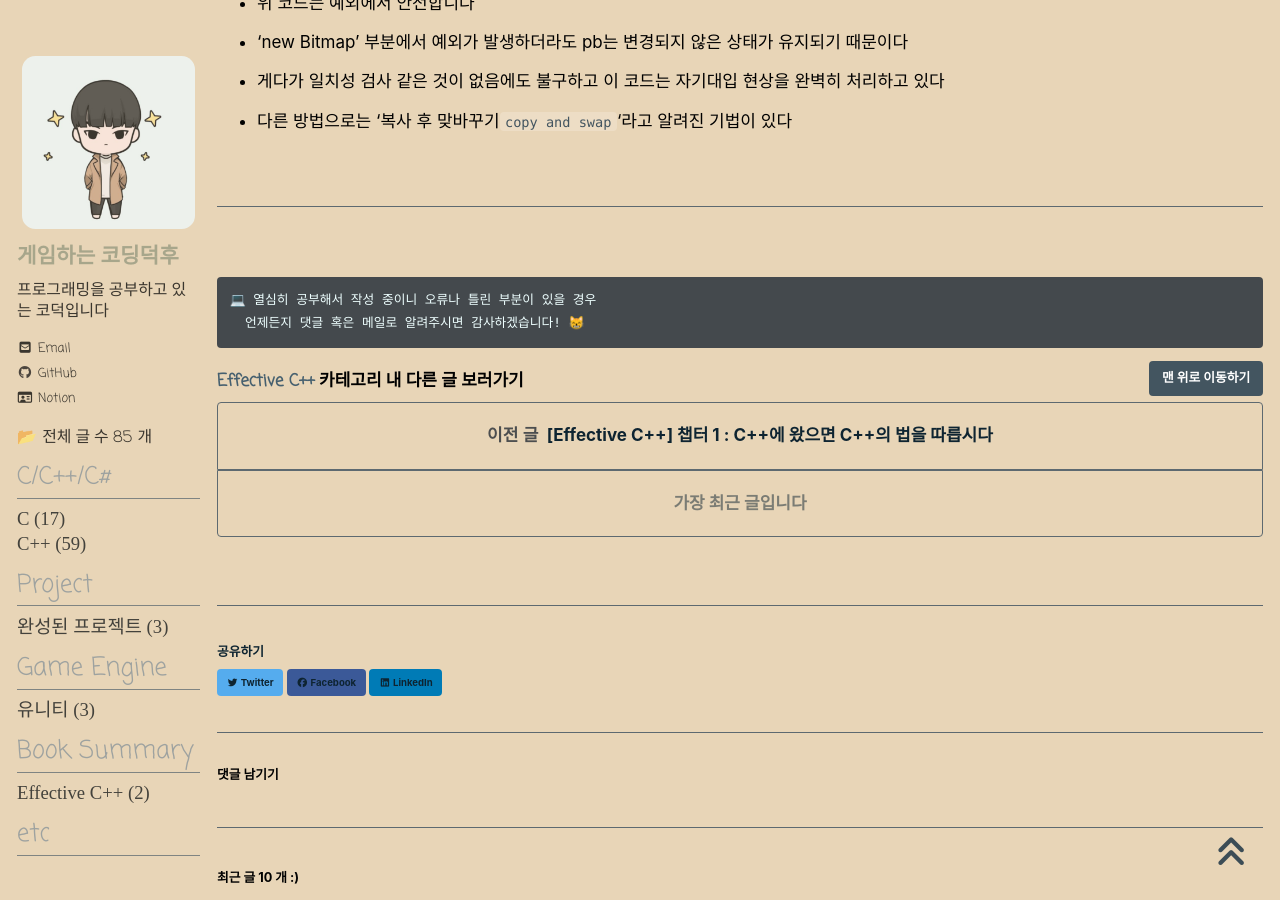
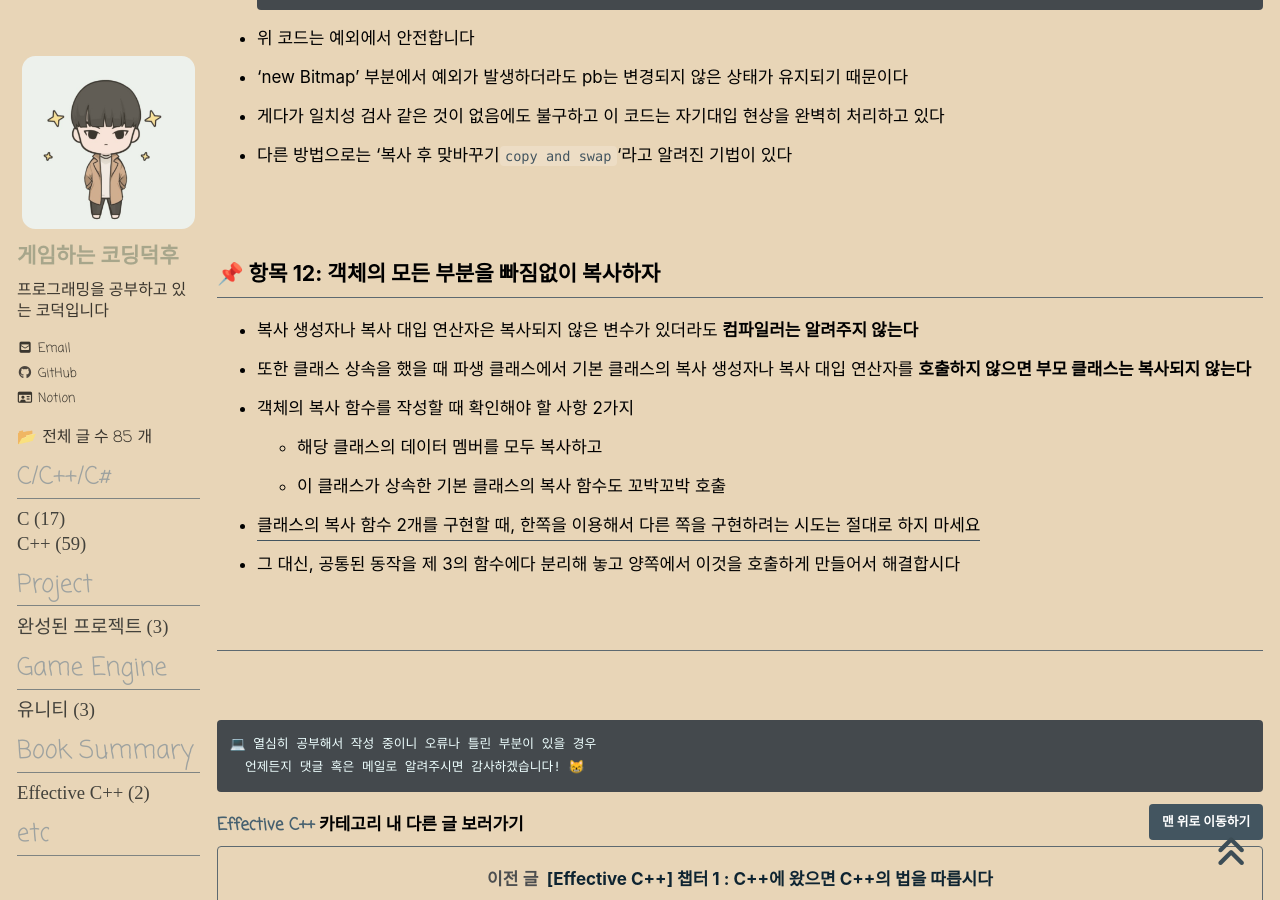
Before and after one commit to reoul/reoul.github.io, a Jekyll site: the page built from _posts/EffectiveCpp/2022-07-21-effective-cpp-2.md, in a window 1280 px wide and 900 px high, scrolled down 5118 px. Built offline with Jekyll 4.4.1, drawn with Linux system fonts in a browser that asks for light colours; cached includes are drawn as plain includes; nearby versions of some CDN libraries; some web fonts are replaced; comment, search, counter and statistics services are not loaded; some of the changed text lies outside the part shown.

Commit message:
Effective C++ 챕터 2 수정
[항목 12] 추가

```diff
--- a/_posts/EffectiveCpp/2022-07-21-effective-cpp-2.md
+++ b/_posts/EffectiveCpp/2022-07-21-effective-cpp-2.md
@@ -150,6 +150,18 @@ class HomeForSale : private Uncopyable {            // 복사 생성자, 복사
 
 <br>
 
+## 📌 항목 12: 객체의 모든 부분을 빠짐없이 복사하자
+
+- 복사 생성자나 복사 대입 연산자은 복사되지 않은 변수가 있더라도 **컴파일러는 알려주지 않는다**
+- 또한 클래스 상속을 했을 때 파생 클래스에서 기본 클래스의 복사 생성자나 복사 대입 연산자를 **호출하지 않으면 부모 클래스는 복사되지 않는다**
+- 객체의 복사 함수를 작성할 때 확인해야 할 사항 2가지
+  - 해당 클래스의 데이터 멤버를 모두 복사하고
+  - 이 클래스가 상속한 기본 클래스의 복사 함수도 꼬박꼬박 호출
+- <u>클래스의 복사 함수 2개를 구현할 때, 한쪽을 이용해서 다른 쪽을 구현하려는 시도는 절대로 하지 마세요</u>
+- 그 대신, 공통된 동작을 제 3의 함수에다 분리해 놓고 양쪽에서 이것을 호출하게 만들어서 해결합시다
+
+<br>
+
 ***
 <br>
 
```
Also changed, not shown: other parts of _posts/EffectiveCpp/2022-07-21-effective-cpp-2.md (+1 -1 lines).
